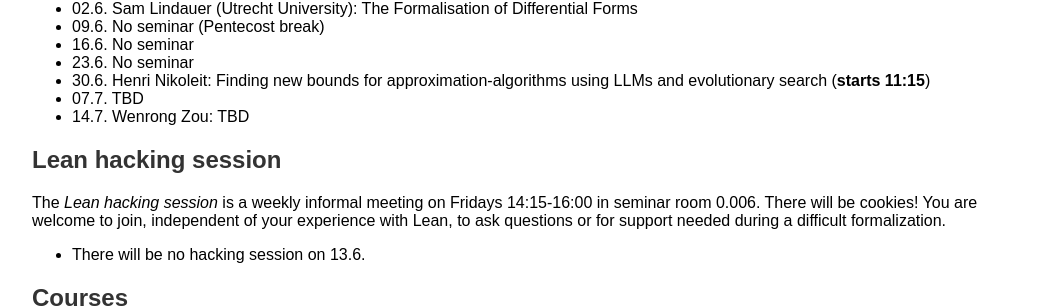
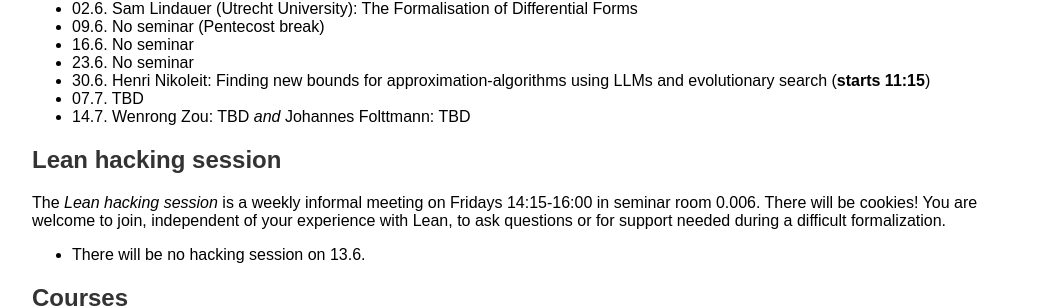
Before and after one commit to fpvandoorn/fpvandoorn.github.io, a Jekyll site: the page built from formalized-mathematics.md, in a window 1280 px wide. Shown: the part 966-1274 px from the top of the page, without its empty margins (108-1170 px from the left). Built offline with Jekyll 4.4.1, drawn with Linux system fonts in a browser that asks for light colours; our own code applies the rules of GitHub Pages for plain Markdown files.

Commit message:
Johannes' second talk

```diff
--- a/formalized-mathematics.md
+++ b/formalized-mathematics.md
@@ -57,7 +57,7 @@ Schedule:
 * 23.6. No seminar
 * 30.6. Henri Nikoleit: Finding new bounds for approximation-algorithms using LLMs and evolutionary search (**starts 11:15**)
 * 07.7. TBD
-* 14.7. Wenrong Zou: TBD
+* 14.7. Wenrong Zou: TBD *and* Johannes Folttmann: TBD
 
 <!-- The seminar will be Tue 10-12 in WiSe 25/26. -->
 
```
